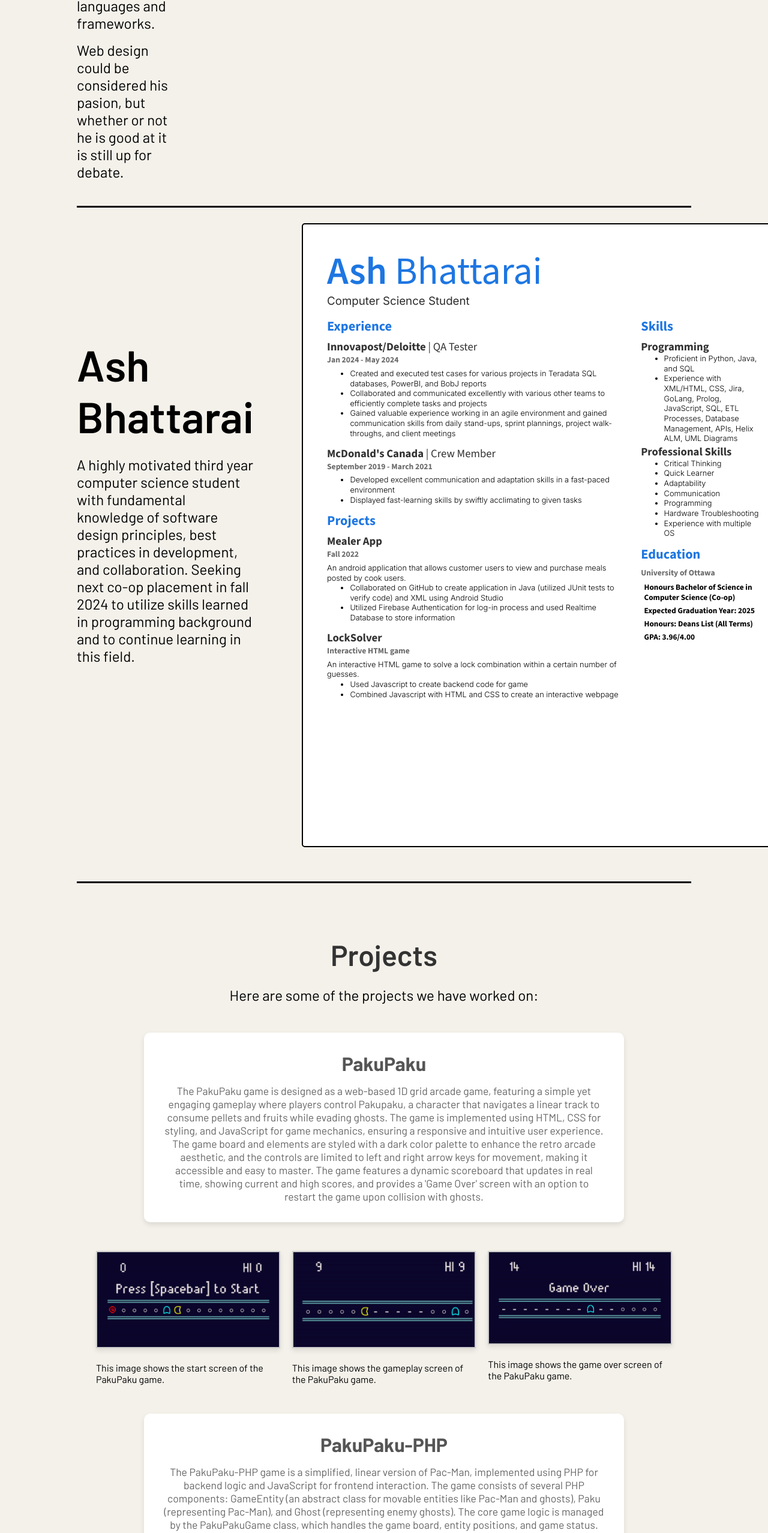
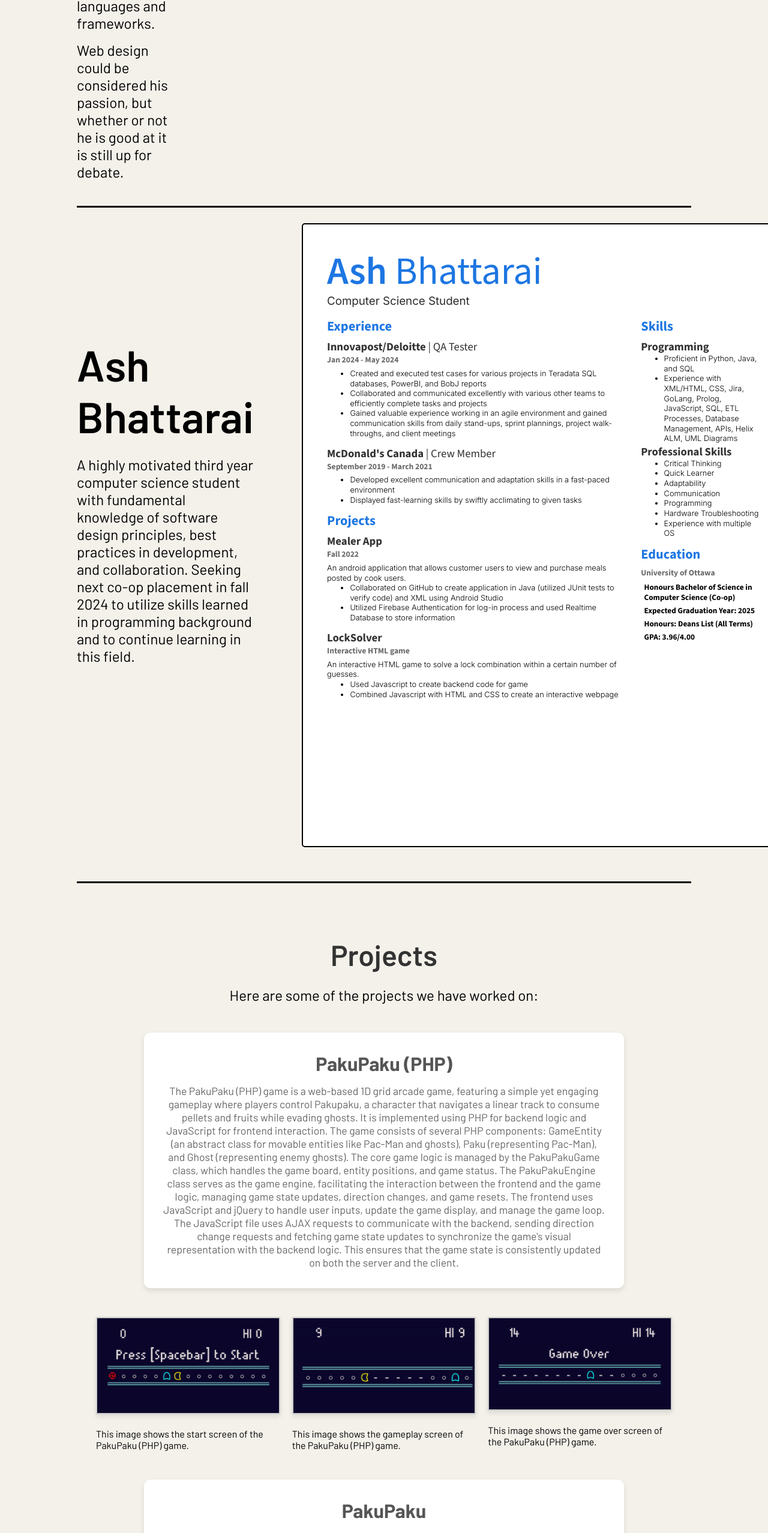
Before and after one commit to Tom-Latimer/portfolio, a plain HTML site: page public/index.html in a window 1280 px wide. Shown: the part 1877-4432 px from the top of the page at 60% size. Drawn offline with nearby package versions, Linux system fonts and the light colour scheme.

Commit message:
Added description of PakuPaku (PHP) and images

```diff
--- a/public/index.html
+++ b/public/index.html
@@ -34,7 +34,7 @@
                             <h1>Who is Tom?</h1>
                             <p>An enthusiastic third-year computer science student studying at the University of Ottawa.</p>
                             <p>With a whopping 8 months of workplace experience, he is ready to center the div's of the world or program a calculator in python. He is mostly comfortable with C# using the ASP.NET framework, but is actively pursuing opportunities to branch out and try new languages and frameworks.</p>
-                            <p>Web design could be considered his pasion, but whether or not he is good at it is still up for debate.</p>
+                            <p>Web design could be considered his passion, but whether or not he is good at it is still up for debate.</p>
                         </div>
                     </div>
                     <div class="resume-container">
@@ -231,39 +231,39 @@
                     </div>
                     <div class="projects-container">
                         <div class="project-item">
-                            <h2>PakuPaku</h2>
-                            <p>The PakuPaku game is designed as a web-based 1D grid arcade game, featuring a simple yet engaging gameplay where players control Pakupaku, a character that navigates a linear track to consume pellets and fruits while evading ghosts. The game is implemented using HTML, CSS for styling, and JavaScript for game mechanics, ensuring a responsive and intuitive user experience. The game board and elements are styled with a dark color palette to enhance the retro arcade aesthetic, and the controls are limited to left and right arrow keys for movement, making it accessible and easy to master. The game features a dynamic scoreboard that updates in real time, showing current and high scores, and provides a 'Game Over' screen with an option to restart the game upon collision with ghosts.</p>
+                            <h2>PakuPaku (PHP)</h2>
+                            <p>The PakuPaku (PHP) game is a web-based 1D grid arcade game, featuring a simple yet engaging gameplay where players control Pakupaku, a character that navigates a linear track to consume pellets and fruits while evading ghosts. It is implemented using PHP for backend logic and JavaScript for frontend interaction. The game consists of several PHP components: GameEntity (an abstract class for movable entities like Pac-Man and ghosts), Paku (representing Pac-Man), and Ghost (representing enemy ghosts). The core game logic is managed by the PakuPakuGame class, which handles the game board, entity positions, and game status. The PakuPakuEngine class serves as the game engine, facilitating the interaction between the frontend and the game logic, managing game state updates, direction changes, and game resets. The frontend uses JavaScript and jQuery to handle user inputs, update the game display, and manage the game loop. The JavaScript file uses AJAX requests to communicate with the backend, sending direction change requests and fetching game state updates to synchronize the game's visual representation with the backend logic. This ensures that the game state is consistently updated on both the server and the client.</p>
                         </div>
                             <div class="project-imagesP">
                                 <div>
                                     <img src="content/start.png" alt="Start Screen of PakuPaku Game" class="project-imageP">
-                                    <p>This image shows the start screen of the PakuPaku game.</p>
+                                    <p>This image shows the start screen of the PakuPaku (PHP) game.</p>
                                 </div>
                                 <div>
                                     <img src="content/game.png" alt="In-Game Screen of PakuPaku Game" class="project-imageP">
-                                    <p>This image shows the gameplay screen of the PakuPaku game.</p>
+                                    <p>This image shows the gameplay screen of the PakuPaku (PHP) game.</p>
                                 </div>
                                 <div>
                                     <img src="content/gameover.png" alt="Game Over Screen of PakuPaku Game" class="project-imageP">
-                                    <p>This image shows the game over screen of the PakuPaku game.</p>
+                                    <p>This image shows the game over screen of the PakuPaku (PHP) game.</p>
                                 </div>
                             </div>
                             <div class="projects-container">
                                 <div class="project-item">
-                                    <h2>PakuPaku-PHP</h2>
-                                    <p>The PakuPaku-PHP game is a simplified, linear version of Pac-Man, implemented using PHP for backend logic and JavaScript for frontend interaction. The game consists of several PHP components: GameEntity (an abstract class for movable entities like Pac-Man and ghosts), Paku (representing Pac-Man), and Ghost (representing enemy ghosts). The core game logic is managed by the PakuPakuGame class, which handles the game board, entity positions, and game status. The PakuPakuEngine class serves as the game engine, facilitating the interaction between the frontend and the game logic, managing game state updates, direction changes, and game resets. The frontend uses JavaScript and jQuery to handle user inputs, update the game display, and manage the game loop.</p>
+                                    <h2>PakuPaku</h2>
+                                    <p>The PakuPaku game is designed as a web-based 1D grid arcade game, featuring a simple yet engaging gameplay where players control Pakupaku, a character that navigates a linear track to consume pellets and fruits while evading ghosts. The game is implemented using HTML, CSS for styling, and JavaScript for game mechanics, ensuring a responsive and intuitive user experience. The game board and elements are styled with a dark color palette to enhance the retro arcade aesthetic, and the controls are limited to left and right arrow keys for movement, making it accessible and easy to master. The game features a dynamic scoreboard that updates in real time, showing current and high scores, and provides a 'Game Over' screen with an option to restart the game upon collision with ghosts.</p>
                                 </div>
                                     <div class="project-imagesP">
                                         <div>
-                                            <img src="content/start1.png" alt="Start Screen of PakuPaku Game" class="project-imageP">
+                                            <img src="content/start.png" alt="Start Screen of PakuPaku Game" class="project-imageP">
                                             <p>This image shows the start screen of the PakuPaku game.</p>
                                         </div>
                                         <div>
-                                            <img src="content/game1.png" alt="In-Game Screen of PakuPaku Game" class="project-imageP">
+                                            <img src="content/game.png" alt="In-Game Screen of PakuPaku Game" class="project-imageP">
                                             <p>This image shows the gameplay screen of the PakuPaku game.</p>
                                         </div>
                                         <div>
-                                            <img src="content/gameover1.png" alt="Game Over Screen of PakuPaku Game" class="project-imageP">
+                                            <img src="content/gameover.png" alt="Game Over Screen of PakuPaku Game" class="project-imageP">
                                             <p>This image shows the game over screen of the PakuPaku game.</p>
                                         </div>
                                     </div>
```
